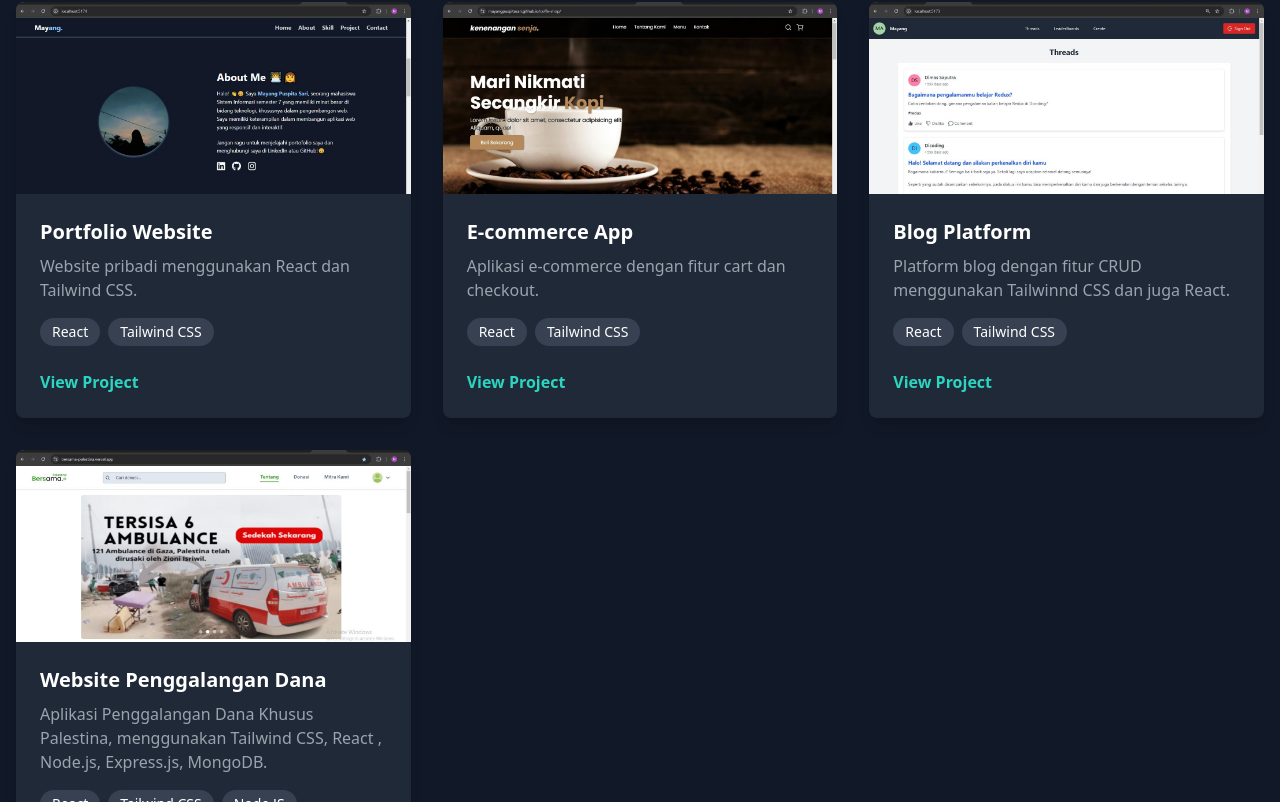
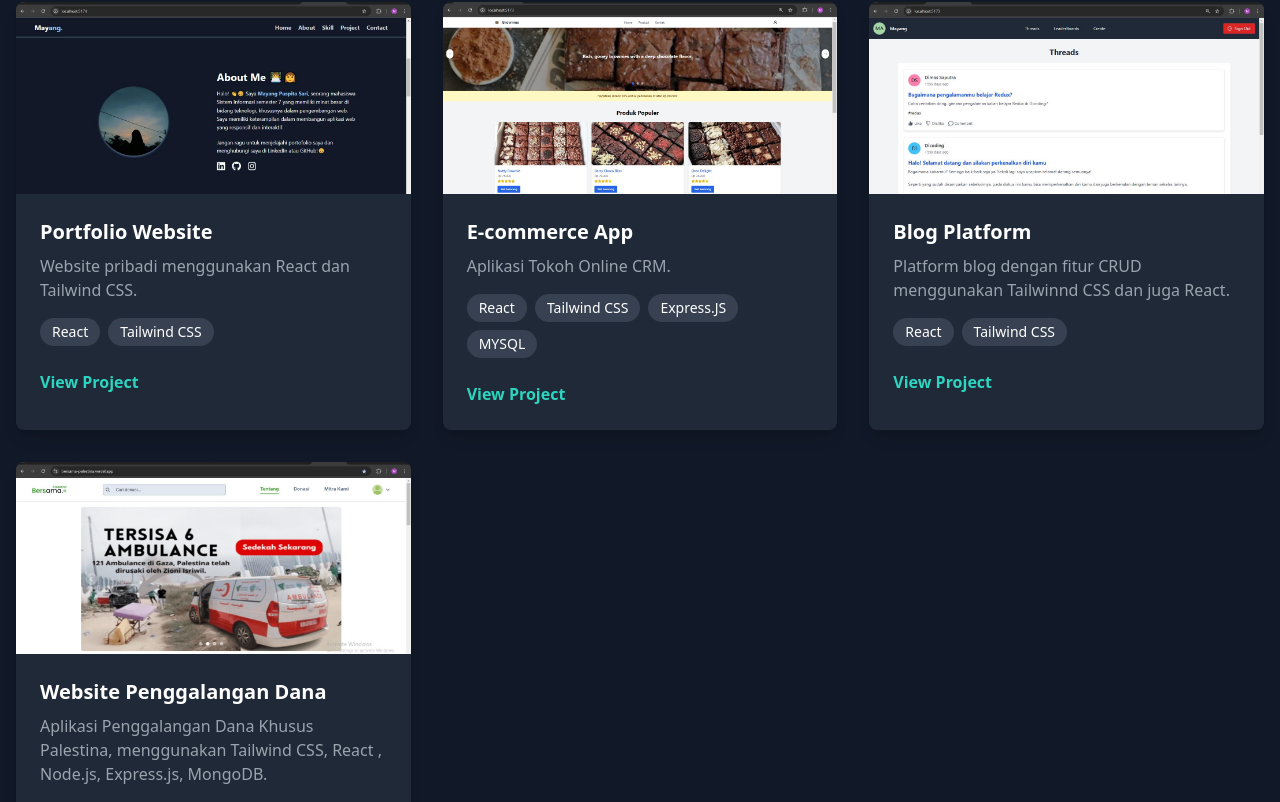
Before and after one commit to mayangpuspitasari/portofolio, a React (Vite) app: page / in a window 1280 px wide. Shown: the part 2084-2886 px from the top of the page. Built offline with nearby package versions, Linux system fonts and the light colour scheme.

Commit message:
Perbaikan Project

```diff
--- a/src/components/Project.jsx
+++ b/src/components/Project.jsx
@@ -1,6 +1,6 @@
 import React from 'react';
 import portfolioImg from '../asset/prt.jpg';
-import ecommerceImg from '../asset/kopi.jpg';
+import ecommerceImg from '../asset/online.jpeg';
 import blogImg from '../asset/thread2.jpg';
 import palestina from '../asset/palestina.jpg';
 
@@ -14,10 +14,10 @@ const projects = [
   },
   {
     title: 'E-commerce App',
-    description: 'Aplikasi e-commerce dengan fitur cart dan checkout.',
+    description: 'Aplikasi Tokoh Online CRM.',
     image: ecommerceImg,
     link: 'https://e-commerce-weld-three-12.vercel.app/',
-    technologies: ['React', 'Tailwind CSS'],
+    technologies: ['React', 'Tailwind CSS','Express.JS','MYSQL'],
   },
   {
     title: 'Blog Platform',
```
Also changed, not shown: src/asset/online.jpeg (added).
